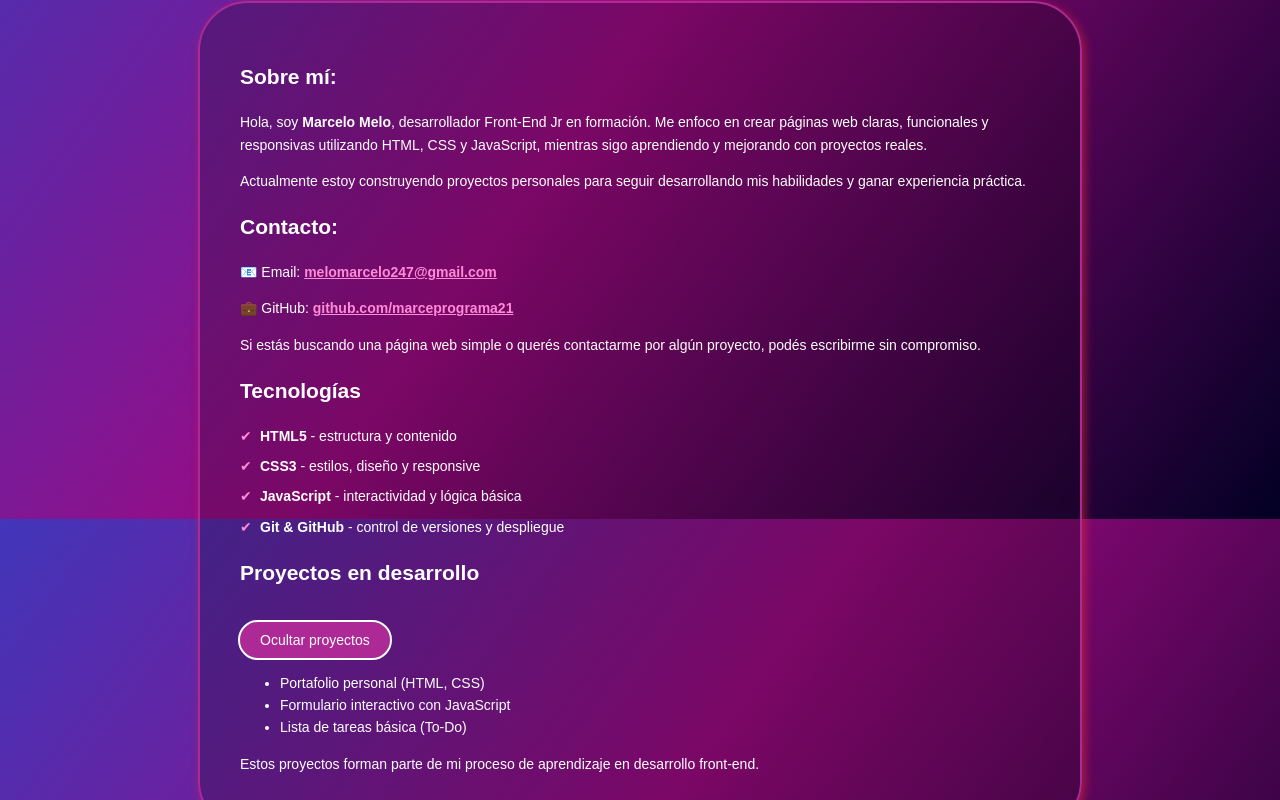
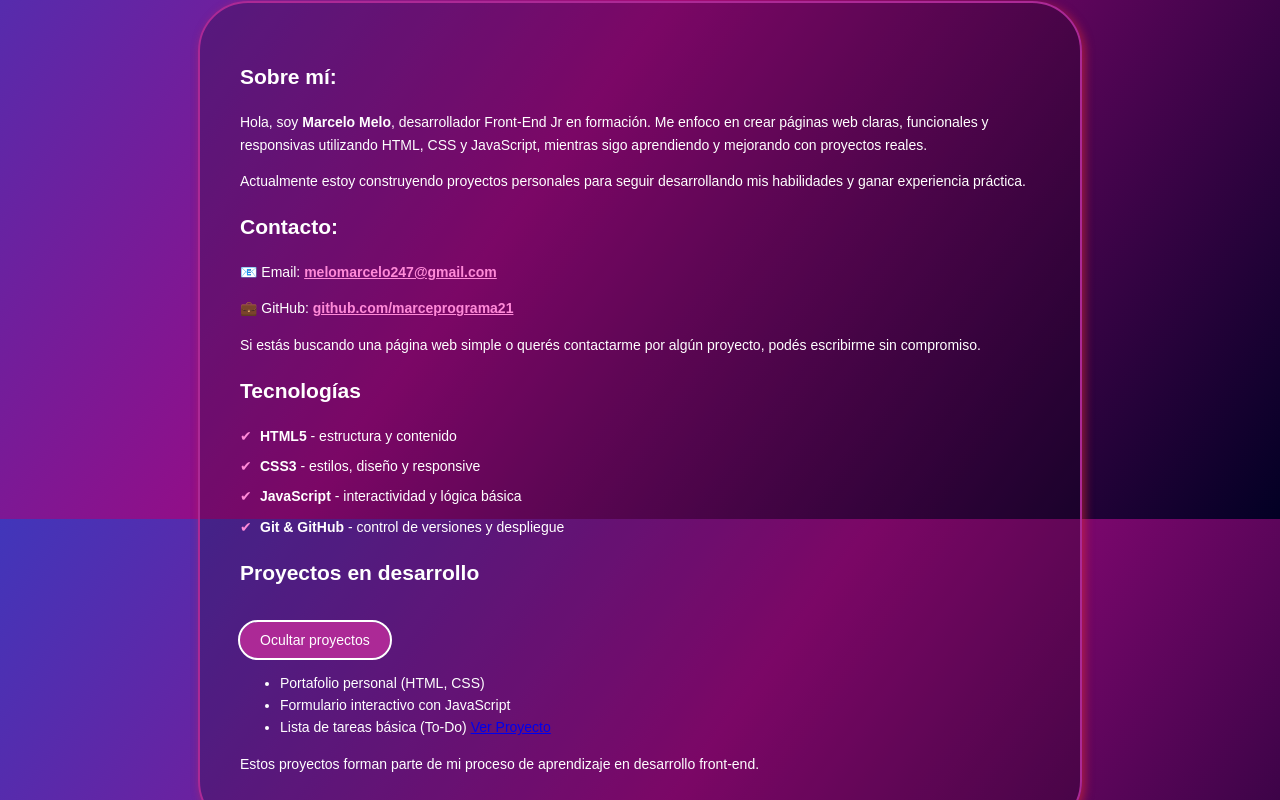
Before and after one commit to marceprograma21/Portafolio, a plain HTML site: page index.html in a window 1280 px wide. Both pictures are taken after a click on the button "Mostrar Proyectos". Shown: the part 281-1081 px from the top of the page. Drawn offline with Linux system fonts and the light colour scheme.

Commit message:
Actualizo index añadiendo evento to-do en seccion proyectos

```diff
--- a/index.html
+++ b/index.html
@@ -70,7 +70,9 @@
                 <ul id="listaProyectos" class="oculto">
                 <li>Portafolio personal (HTML, CSS)</li>
                 <li>Formulario interactivo con JavaScript</li>
-                <li>Lista de tareas básica (To-Do)</li>
+                <li>Lista de tareas básica (To-Do)
+                    <a href="https://marceprograma21.github.io/to-do/" target="_blank">Ver Proyecto</a>
+                </li>
             </ul>
             <p>Estos proyectos forman parte de mi
             proceso de aprendizaje en desarrollo front-end.</p>
```
Also changed, not shown: Portafolio/prueba 1/index.html (+1 -1 lines).
